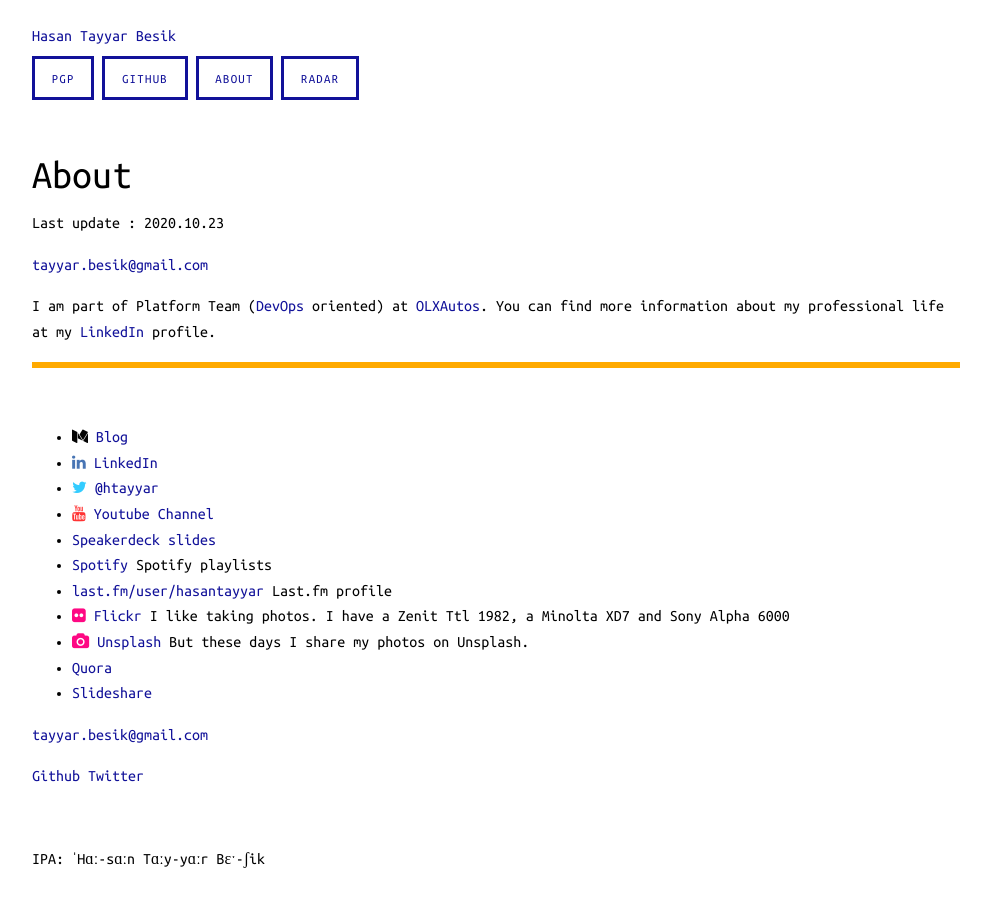
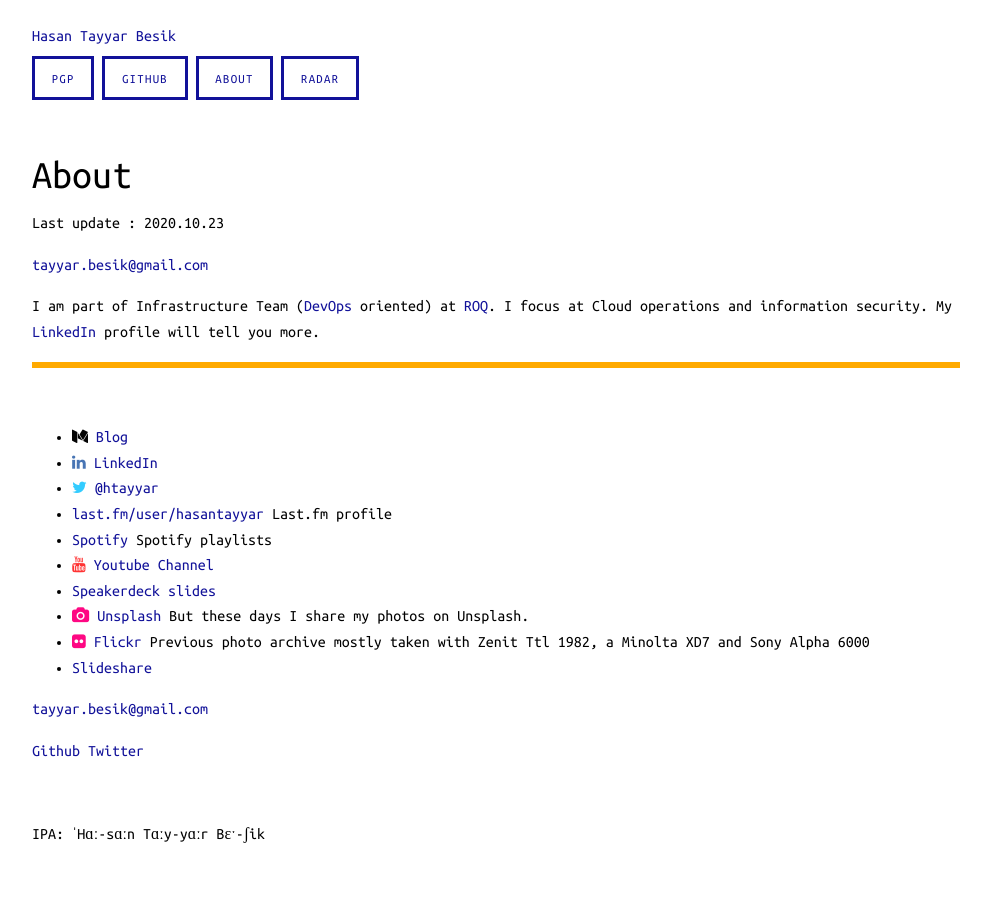
Before and after one commit to hasantayyar/hasantayyar.net, a Jekyll site: the page built from about.md, in a window 1280 px wide. Shown: the whole page, without its empty margins (144-1135 px from the left). Built offline with Jekyll 4.4.1, drawn with Linux system fonts in a browser that asks for light colours; Markdown is read by kramdown in place of the engine named in the settings.

Commit message:
Update about.md

```diff
--- a/about.md
+++ b/about.md
@@ -7,20 +7,19 @@
 
 [tayyar.besik@gmail.com](mailto:tayyar.besik@gmail.com)
 
-I am part of Platform Team ([DevOps](https://en.wikipedia.org/wiki/DevOps) oriented) at [OLXAutos](https://www.olxgroup.com/locations/germany-berlin). You can find more information about my professional life at my [LinkedIn][linkedin] profile.
+I am part of Infrastructure Team ([DevOps](https://en.wikipedia.org/wiki/DevOps) oriented) at [ROQ](https://roq.tech). I focus at Cloud operations and information security. My [LinkedIn][linkedin] profile will tell you more.
 
 <hr> <br>
 
 - [<span class="fa fa-medium" style="color:#030303"></span> Blog][medium]
 - [<span class="fa fa-linkedin" style="color:#4875B4"></span> LinkedIn][linkedin]
 - [<span class="fa fa-twitter" style="color:#33CCFF"></span> @htayyar][twitter]
+- [last.fm/user/hasantayyar](http://last.fm/user/hasantayyar) Last.fm profile
+- [Spotify][spotify] Spotify playlists
 - [<span class="fa fa-youtube" style="color:#FF3333"></span> Youtube Channel][yt]
 - [Speakerdeck slides](https://speakerdeck.com/hasantayyar/)
-- [Spotify][spotify] Spotify playlists
-- [last.fm/user/hasantayyar](http://last.fm/user/hasantayyar) Last.fm profile
-- [<span class="fa fa-flickr" style="color:#FE0883"></span> Flickr][flickr]  I like taking photos.  I have a Zenit Ttl 1982, a Minolta XD7 and Sony Alpha 6000
 - [<span class="fa fa-camera" style="color:#FE0883"></span> Unsplash][unsplash]  But these days I share my photos on Unsplash.
-- [Quora][quora]
+- [<span class="fa fa-flickr" style="color:#FE0883"></span> Flickr][flickr]  Previous photo archive mostly taken with Zenit Ttl 1982, a Minolta XD7 and Sony Alpha 6000
 - [Slideshare][slideshare]
 
 
```
